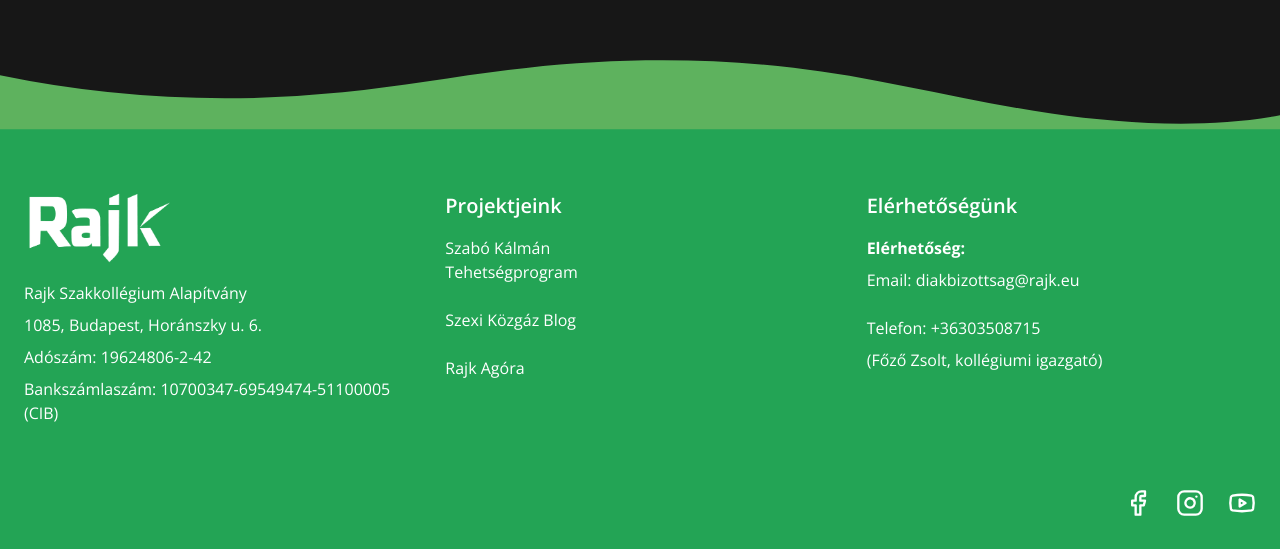
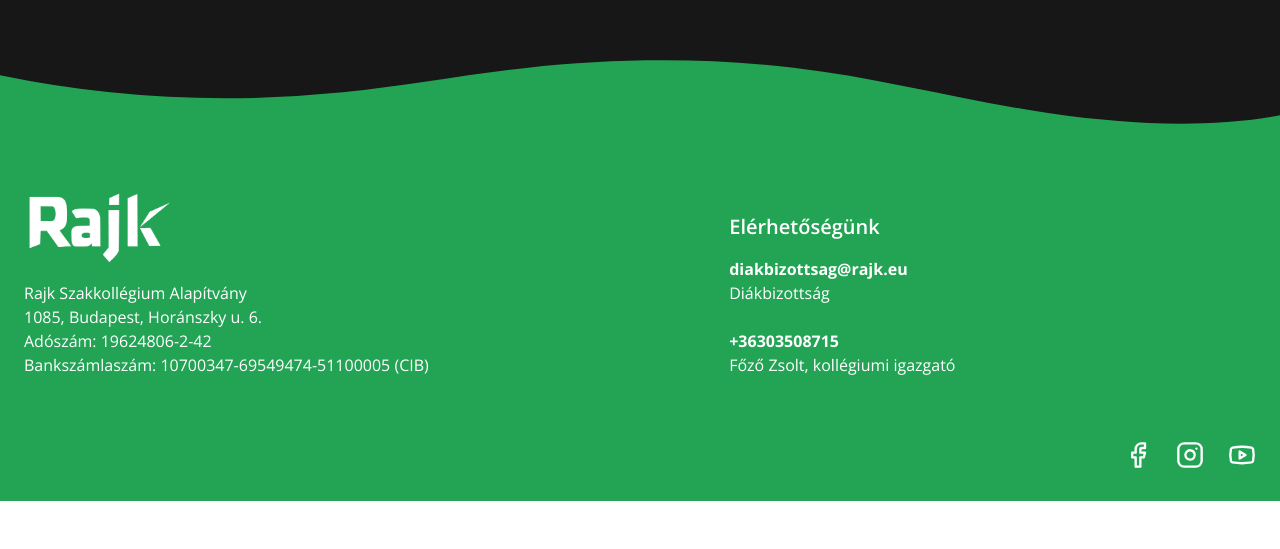
Before and after one commit to kir-dev/rajk, a Next.js app: page / in a window 1280 px wide. Shown: the part 1481-2030 px from the top of the page. After the commit the page ends 1982 px from the top, so only its background shows below. Built offline with nearby package versions, Linux system fonts and the light colour scheme.

Commit message:
updated footer

```diff
--- a/src/app/(app)/footer.tsx
+++ b/src/app/(app)/footer.tsx
@@ -48,13 +48,13 @@ export default function Footer() {
 
                     <path
                         d="M985.66,92.83C906.67,72,823.78,31,743.84,14.19c-82.26-17.34-168.06-16.33-250.45.39-57.84,11.73-114,31.07-172,41.86A600.21,600.21,0,0,1,0,27.35V120H1200V95.8C1132.19,118.92,1055.71,111.31,985.66,92.83Z"
-                        fill="#5EB25E"
+                        fill="#23A455"
                     ></path>
                 </svg>
             </div>
 
             <div className="container mx-auto px-6 pt-16 pb-8">
-            <div className="grid grid-cols-1 md:grid-cols-3 gap-8">
+            <div className="flex items-end justify-between max-lg:flex-col max-lg:items-start gap-8">
                     {/* Logo and left column */}
                     <div className="space-y-6">
                         <Image
@@ -64,7 +64,7 @@ export default function Footer() {
                             height={150}
                             className="mb-4"
                         />
-                        <div className="space-y-2">
+                        <div className="">
                             <p>Rajk Szakkollégium Alapítvány</p>
                             <p>1085, Budapest, Horánszky u. 6.</p>
                             <p>Adószám: 19624806-2-42</p>
@@ -73,7 +73,7 @@ export default function Footer() {
                     </div>
 
                     {/* Middle column */}
-                    <div className="space-y-6">
+                    {/*<div className="space-y-6">
                         <h3 className="text-xl font-semibold mb-4">Projektjeink</h3>
                         <div className="space-y-2">
                             <p>
@@ -85,19 +85,20 @@ export default function Footer() {
                             <p className="mt-6">Szexi Közgáz Blog</p>
                             <p className="mt-6">Rajk Agóra</p>
                         </div>
-                    </div>
+                    </div>*/}
 
                     {/* Right column */}
                     <div className="space-y-6">
                         <h3 className="text-xl font-semibold mb-4">Elérhetőségünk</h3>
-                        <div className="space-y-2">
-                            <p className="font-bold">Elérhetőség:</p>
-                            <p>Email: diakbizottsag@rajk.eu</p>
-                            <p className="mt-6">Telefon: +36303508715</p>
-                            <p>(Főző Zsolt, kollégiumi igazgató)</p>
+                        <div>
+                            <p className="font-bold">diakbizottsag@rajk.eu</p>
+                            <p>Diákbizottság</p>
+                            <p className = "mt-6 font-bold">+36303508715</p>
+                            <p>Főző Zsolt, kollégiumi igazgató</p>
                         </div>
                     </div>
-                </div>
+                <div></div>
+            </div>
 
                 {/* Social media icons */}
                 <div className="flex justify-end mt-16 space-x-6">
```
